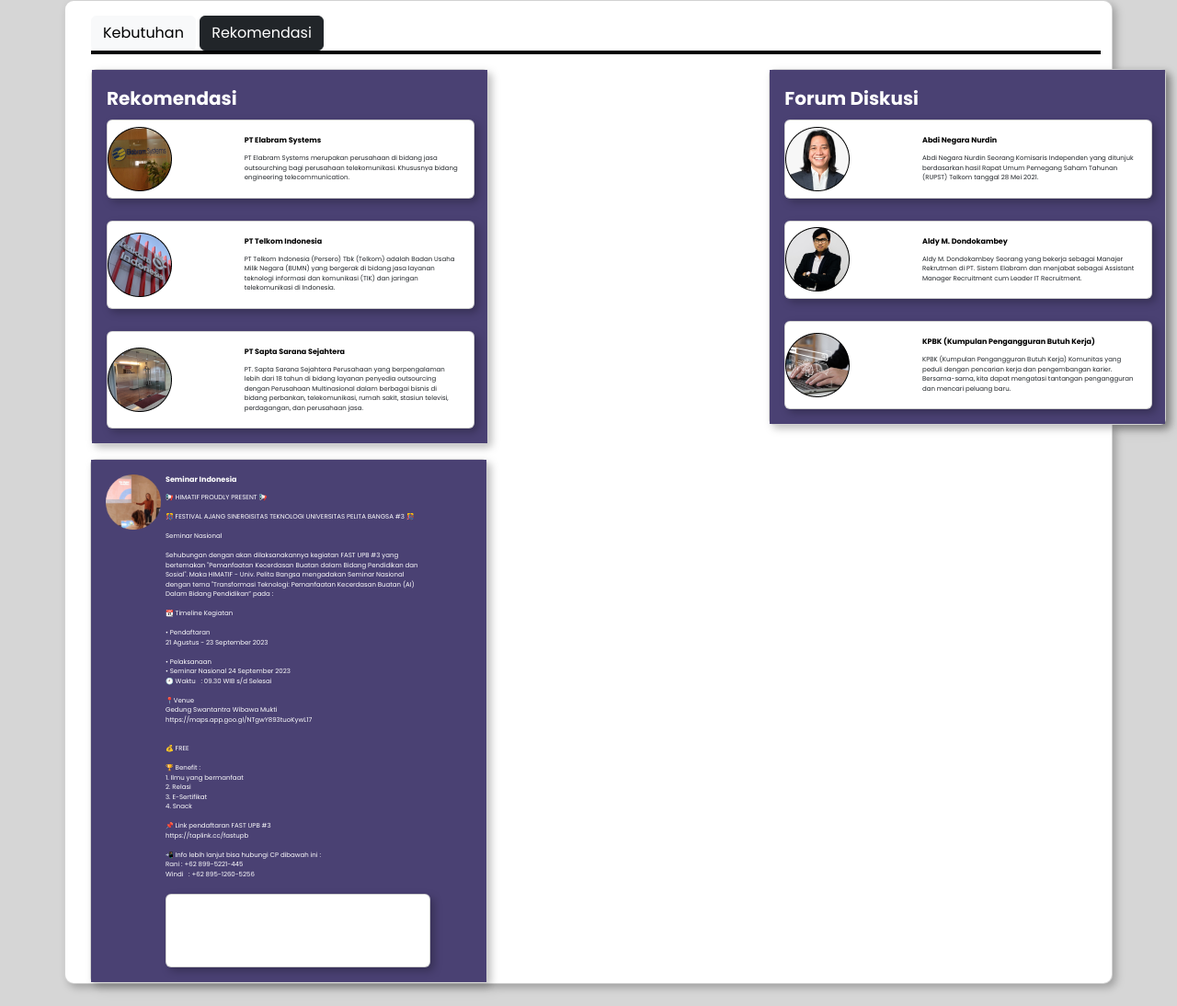
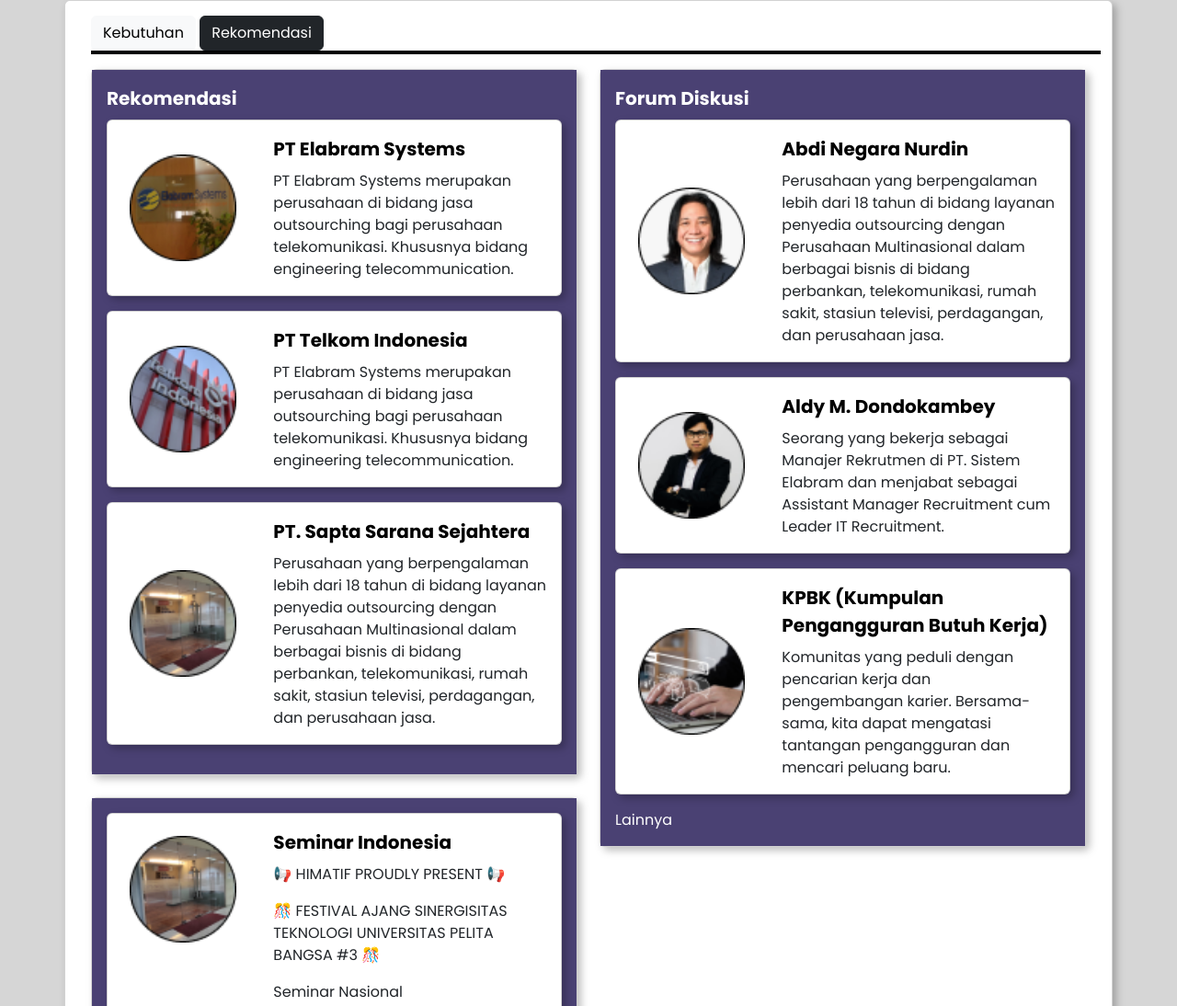
Before and after one commit to SulthanRaghib/symbiofivers, a website: page jelajah-pekerjaan-3.html in a window 1280 px wide. Shown: the part 198-1292 px from the top of the page at 92% size. Drawn offline with nearby package versions, Linux system fonts and the light colour scheme.

Commit message:
update: jelajah pekerjaan page 3

```diff
--- a/jelajah-pekerjaan-3.html
+++ b/jelajah-pekerjaan-3.html
@@ -101,10 +101,10 @@
     <!-- Content -->
     <section class="pekerjaan-auto py-4" id="pekerjaan-auto">
       <div class="container">
-        <div class="row">
+        <div class="row mb-4">
           <div class="col-md-6">
             <a
-              href="jelajah-pekerjaan-1.html"
+              href="jelajah-pekerjaan-2.html"
               class="btn btn-light btn-sm px-4 mb-3"
               ><i class="bi bi-arrow-left"></i> Kembali</a
             >
@@ -128,41 +128,37 @@
           </div>
         </div>
       </div>
-      <br />
 
       <div class="container">
         <div class="row align-items-center justify-content-center">
-          <div
-            class="card col-md-6"
-            style="width: 160rem; height: auto; border-radius: 10px"
-          >
+          <div class="card" style="width: auto">
             <div class="card-body">
-              <button type="button" class="btn btn-light">Kebutuhan</button>
+              <a href="jelajah-pekerjaan-2.html" class="btn btn-light"
+                >Kebutuhan</a
+              >
               <button type="button" class="btn btn-dark">Rekomendasi</button>
               <div class="card-line"></div>
 
               <div class="row">
-                <div class="col-md-8">
-                  <div class="card" style="width: 27rem">
+                <div class="col-md-6">
+                  <div class="card mb-4" style="width: auto">
                     <div class="card-body" style="background-color: #4a4173">
                       <h6 class="card-title text-white">Rekomendasi</h6>
-
-                      <!-- Card di dalam card -->
-                      <div class="card" style="width: 25rem; height: auto">
-                        <div class="row g-0">
-                          <div class="col-md-4 d-flex align-items-center">
+                      <!-- Rekomen 1 -->
+                      <div class="card mb-3" style="max-width: fit-content">
+                        <div class="row g-0 align-items-center">
+                          <div class="col-md-4 px-4">
                             <img
                               src="assets/img/rekomen-1.png"
-                              class="img-fluid"
-                              alt="Rekomendasi"
+                              class="img-fluid rounded-start"
+                              alt="..."
+                              width="150"
                             />
                           </div>
                           <div class="col-md-8">
                             <div class="card-body">
-                              <h5 class="card-title" style="font-size: 8px">
-                                PT Elabram Systems
-                              </h5>
-                              <p class="card-text" style="font-size: 7px">
+                              <h5 class="card-title">PT Elabram Systems</h5>
+                              <p class="card-text">
                                 PT Elabram Systems merupakan perusahaan di
                                 bidang jasa outsourching bagi perusahaan
                                 telekomunikasi. Khususnya bidang engineering
@@ -172,56 +168,55 @@
                           </div>
                         </div>
                       </div>
-                      <br />
 
-                      <div class="card" style="width: 25rem; height: auto">
-                        <div class="row g-0">
-                          <div class="col-md-4 d-flex align-items-center">
+                      <!-- Rekomen 2 -->
+                      <div class="card mb-3" style="max-width: fit-content">
+                        <div class="row g-0 align-items-center">
+                          <div class="col-md-4 px-4">
                             <img
                               src="assets/img/rekomen-2.png"
-                              class="img-fluid"
-                              alt="Rekomendasi"
+                              class="img-fluid rounded-start"
+                              alt="..."
+                              width="150"
                             />
                           </div>
                           <div class="col-md-8">
                             <div class="card-body">
-                              <h5 class="card-title" style="font-size: 8px">
-                                PT Telkom Indonesia
-                              </h5>
-                              <p class="card-text" style="font-size: 7px">
-                                PT Telkom Indonesia (Persero) Tbk (Telkom)
-                                adalah Badan Usaha Milik Negara (BUMN) yang
-                                bergerak di bidang jasa layanan teknologi
-                                informasi dan komunikasi (TIK) dan jaringan
-                                telekomunikasi di Indonesia.
+                              <h5 class="card-title">PT Telkom Indonesia</h5>
+                              <p class="card-text">
+                                PT Elabram Systems merupakan perusahaan di
+                                bidang jasa outsourching bagi perusahaan
+                                telekomunikasi. Khususnya bidang engineering
+                                telecommunication.
                               </p>
                             </div>
                           </div>
                         </div>
                       </div>
-                      <br />
 
-                      <div class="card" style="width: 25rem; height: auto">
-                        <div class="row g-0">
-                          <div class="col-md-4 d-flex align-items-center">
+                      <!-- Rekomen 3 -->
+                      <div class="card mb-3" style="max-width: fit-content">
+                        <div class="row g-0 align-items-center">
+                          <div class="col-md-4 px-4">
                             <img
                               src="assets/img/rekomen-3.png"
-                              class="img-fluid"
-                              alt="Rekomendasi"
+                              class="img-fluid rounded-start"
+                              alt="..."
+                              width="150"
                             />
                           </div>
                           <div class="col-md-8">
                             <div class="card-body">
-                              <h5 class="card-title" style="font-size: 8px">
-                                PT Sapta Sarana Sejahtera
+                              <h5 class="card-title">
+                                PT. Sapta Sarana Sejahtera
                               </h5>
-                              <p class="card-text" style="font-size: 7px">
-                                PT. Sapta Sarana Sejahtera Perusahaan yang
-                                berpengalaman lebih dari 18 tahun di bidang
-                                layanan penyedia outsourcing dengan Perusahaan
-                                Multinasional dalam berbagai bisnis di bidang
-                                perbankan, telekomunikasi, rumah sakit, stasiun
-                                televisi, perdagangan, dan perusahaan jasa.
+                              <p class="card-text">
+                                Perusahaan yang berpengalaman lebih dari 18
+                                tahun di bidang layanan penyedia outsourcing
+                                dengan Perusahaan Multinasional dalam berbagai
+                                bisnis di bidang perbankan, telekomunikasi,
+                                rumah sakit, stasiun televisi, perdagangan, dan
+                                perusahaan jasa.
                               </p>
                             </div>
                           </div>
@@ -229,80 +224,161 @@
                       </div>
                     </div>
                   </div>
-                </div>
 
-                <div class="col-md-4">
-                  <div class="card" style="width: 27rem">
+                  <!-- Seminar -->
+                  <div class="card" style="width: auto">
                     <div class="card-body" style="background-color: #4a4173">
-                      <h6 class="card-title text-white">Forum Diskusi</h6>
-                      <div class="card" style="width: 25rem">
-                        <div class="row g-0">
-                          <div class="col-md-4 d-flex align-items-center">
+                      <div class="card mb-3" style="max-width: fit-content">
+                        <div class="row g-0 align-items-start">
+                          <div class="col-md-4 px-4">
                             <img
-                              src="assets/img/forum-dis-1.png"
-                              class="img-fluid"
-                              alt="Rekomendasi"
+                              src="assets/img/rekomen-3.png"
+                              class="img-fluid rounded-start pt-4"
+                              alt="..."
+                              width="150"
                             />
                           </div>
                           <div class="col-md-8">
                             <div class="card-body">
-                              <h5 class="card-title" style="font-size: 8px">
-                                Abdi Negara Nurdin
-                              </h5>
-                              <p class="card-text" style="font-size: 7px">
-                                Abdi Negara Nurdin Seorang Komisaris Independen
-                                yang ditunjuk berdasarkan hasil Rapat Umum
-                                Pemegang Saham Tahunan (RUPST) Telkom tanggal 28
-                                Mei 2021.
+                              <h5 class="card-title">Seminar Indonesia</h5>
+                              <p>📢 HIMATIF PROUDLY PRESENT 📢</p>
+                              <p>
+                                🎊 FESTIVAL AJANG SINERGISITAS TEKNOLOGI
+                                UNIVERSITAS PELITA BANGSA #3 🎊
+                              </p>
+                              <p>Seminar Nasional</p>
+                              <p>
+                                Sehubungan dengan akan dilaksanakannya kegiatan
+                                FAST UPB #3 yang bertemakan "Pemanfaatan
+                                Kecerdasan Buatan dalam Bidang Pendidikan dan
+                                Sosial". Maka HIMATIF - Univ. Pelita Bangsa
+                                mengadakan Seminar Nasional dengan tema
+                                "Transformasi Teknologi: Pemanfaatan Kecerdasan
+                                Buatan (AI) Dalam Bidang Pendidikan” pada :
+                              </p>
+                              <p>📆 Timeline Kegiatan</p>
+                              <p class="mb-0">• Pendaftaran</p>
+                              <p>21 Agustus - 23 September 2023</p>
+
+                              <p class="mb-0">• Pelaksanaan Seminar Nasional</p>
+                              <p class="mb-0">24 September 2023</p>
+                              <p>🕘 Waktu : 09.30 WIB s/d Selesai</p>
+
+                              <p class="mb-0">📍Venue</p>
+                              <p class="mb-0">Gedung Swantantra Wibawa Mukti</p>
+                              <p>
+                                <a
+                                  href="https://maps.app.goo.gl/NTgwY893tuoKywL17"
+                                  class="text-decoration-none"
+                                  >Link Maps</a
+                                >
+                              </p>
+
+                              <p>💰 FREE</p>
+
+                              <p class="mb-0">🏆 Benefit :</p>
+                              <p class="mb-0">1. Ilmu yang bermanfaat</p>
+                              <p class="mb-0">2. Relasi</p>
+                              <p class="mb-0">3. E-Sertifikat</p>
+                              <p>4. Snack</p>
+
+                              <p class="mb-0">
+                                📌 Link pendaftaran FAST UPB #3
+                              </p>
+                              <p>
+                                <a
+                                  href=" https://taplink.cc/fastupb"
+                                  class="text-decoration-none"
+                                  >Daftar disini</a
+                                >
+                              </p>
+
+                              <p class="mb-0">
+                                📲 Info lebih lanjut bisa hubungi CP dibawah ini
+                                :
+                              </p>
+                              <p class="mb-0">Rani : +62 899-5221-445</p>
+                              <p>Windi : +62 895-1260-5256</p>
+                            </div>
+                          </div>
+                        </div>
+                      </div>
+                    </div>
+                  </div>
+                </div>
+                <div class="col-md-6">
+                  <div class="card" style="width: auto">
+                    <div class="card-body" style="background-color: #4a4173">
+                      <h6 class="card-title text-white">Forum Diskusi</h6>
+                      <!-- Diskus 1 -->
+                      <div class="card mb-3" style="max-width: fit-content">
+                        <div class="row g-0 align-items-center">
+                          <div class="col-md-4 px-4">
+                            <img
+                              src="assets/img/forum-dis-1.png"
+                              class="img-fluid rounded-start"
+                              alt="..."
+                              width="150"
+                            />
+                          </div>
+                          <div class="col-md-8">
+                            <div class="card-body">
+                              <h5 class="card-title">Abdi Negara Nurdin</h5>
+                              <p class="card-text">
+                                Perusahaan yang berpengalaman lebih dari 18
+                                tahun di bidang layanan penyedia outsourcing
+                                dengan Perusahaan Multinasional dalam berbagai
+                                bisnis di bidang perbankan, telekomunikasi,
+                                rumah sakit, stasiun televisi, perdagangan, dan
+                                perusahaan jasa.
                               </p>
                             </div>
                           </div>
                         </div>
                       </div>
-                      <br />
 
-                      <div class="card" style="width: 25rem; height: auto">
-                        <div class="row g-0">
-                          <div class="col-md-4 d-flex align-items-center">
+                      <!-- Diskus 2 -->
+                      <div class="card mb-3" style="max-width: fit-content">
+                        <div class="row g-0 align-items-center">
+                          <div class="col-md-4 px-4">
                             <img
                               src="assets/img/forum-dis-2.png"
-                              class="img-fluid"
-                              alt="Rekomendasi"
+                              class="img-fluid rounded-start"
+                              alt="..."
+                              width="150"
                             />
                           </div>
                           <div class="col-md-8">
                             <div class="card-body">
-                              <h5 class="card-title" style="font-size: 8px">
-                                Aldy M. Dondokambey
-                              </h5>
-                              <p class="card-text" style="font-size: 7px">
-                                Aldy M. Dondokambey Seorang yang bekerja sebagai
-                                Manajer Rekrutmen di PT. Sistem Elabram dan
-                                menjabat sebagai Assistant Manager Recruitment
-                                cum Leader IT Recruitment.
+                              <h5 class="card-title">Aldy M. Dondokambey</h5>
+                              <p class="card-text">
+                                Seorang yang bekerja sebagai Manajer Rekrutmen
+                                di PT. Sistem Elabram dan menjabat sebagai
+                                Assistant Manager Recruitment cum Leader IT
+                                Recruitment.
                               </p>
                             </div>
                           </div>
                         </div>
                       </div>
-                      <br />
 
-                      <div class="card" style="width: 25rem; height: auto">
-                        <div class="row g-0">
-                          <div class="col-md-4 d-flex align-items-center">
+                      <!-- Diskus 3 -->
+                      <div class="card mb-3" style="max-width: fit-content">
+                        <div class="row g-0 align-items-center">
+                          <div class="col-md-4 px-4">
                             <img
                               src="assets/img/forum-dis-3.png"
-                              class="img-fluid"
-                              alt="Rekomendasi"
+                              class="img-fluid rounded-start"
+                              alt="..."
+                              width="150"
                             />
                           </div>
                           <div class="col-md-8">
                             <div class="card-body">
-                              <h5 class="card-title" style="font-size: 8px">
+                              <h5 class="card-title">
                                 KPBK (Kumpulan Pengangguran Butuh Kerja)
                               </h5>
-                              <p class="card-text" style="font-size: 7px">
-                                KPBK (Kumpulan Pengangguran Butuh Kerja)
+                              <p class="card-text">
                                 Komunitas yang peduli dengan pencarian kerja dan
                                 pengembangan karier. Bersama-sama, kita dapat
                                 mengatasi tantangan pengangguran dan mencari
@@ -312,69 +388,10 @@
                           </div>
                         </div>
                       </div>
-                    </div>
-                  </div>
-                </div>
-              </div>
-            </div>
 
-            <div class="row">
-              <div class="col-md-6">
-                <div class="card" style="width: 27rem; margin-left: 15px">
-                  <div
-                    class="card-body"
-                    style="
-                      background-color: #4a4173;
-                      display: flex;
-                      color: white;
-                    "
-                  >
-                    <div class="col-md-4 d-flex align-items-start">
-                      <img
-                        src="assets/img/rekomend-4.png"
-                        class="img-fluid"
-                        alt="Rekomendasi"
-                        style="flex: 1; width: 60px; margin-right: 5px"
-                      />
-                      <div style="flex: auto">
-                        <h5
-                          class="card-title"
-                          style="font-size: 8px; color: white"
-                        >
-                          Seminar Indonesia
-                        </h5>
-                        <p class="card-text" style="font-size: 7px">
-                          📢 HIMATIF PROUDLY PRESENT 📢<br /><br />🎊 FESTIVAL
-                          AJANG SINERGISITAS TEKNOLOGI UNIVERSITAS PELITA BANGSA
-                          #3 🎊<br /><br />Seminar Nasional<br /><br />Sehubungan
-                          dengan akan dilaksanakannya kegiatan FAST UPB #3 yang
-                          bertemakan &#34;Pemanfaatan Kecerdasan Buatan dalam
-                          Bidang Pendidikan dan Sosial&#34;. Maka HIMATIF -
-                          Univ. Pelita Bangsa mengadakan Seminar Nasional dengan
-                          tema &#34;Transformasi Teknologi: Pemanfaatan
-                          Kecerdasan Buatan (AI) Dalam Bidang Pendidikan” pada
-                          :<br /><br />📆 Timeline Kegiatan<br /><br />•
-                          Pendaftaran<br />21 Agustus - 23 September 2023<br /><br />•
-                          Pelaksanaan<br />• Seminar Nasional 24 September
-                          2023<br />🕘 Waktu&nbsp;&nbsp; : 09.30 WIB s/d
-                          Selesai<br /><br />📍Venue<br />Gedung Swantantra
-                          Wibawa Mukti<br />https://maps.app.goo.gl/NTgwY893tuoKywL17<br /><br /><br />💰
-                          FREE<br /><br />🏆 Benefit : <br />1. Ilmu yang
-                          bermanfaat<br />2. Relasi<br />3. E-Sertifikat<br />4.
-                          Snack<br /><br />📌 Link pendaftaran FAST UPB #3
-                          <br />https://taplink.cc/fastupb <br /><br />📲 Info
-                          lebih lanjut bisa hubungi CP dibawah ini :<br />Rani :
-                          +62 899-5221-445<br />Windi&nbsp;&nbsp; : +62
-                          895-1260-5256
-                        </p>
-                        <div class="card" style="width: 18rem; height: 5rem">
-                          <div class="row g-0">
-                            <div
-                              class="col-md-4 d-flex align-items-center"
-                            ></div>
-                          </div>
-                        </div>
-                      </div>
+                      <a href="#lainnya" class="text-decoration-none">
+                        <p class="card-text text-white">Lainnya</p></a
+                      >
                     </div>
                   </div>
                 </div>
```
Also changed, not shown: jelajah-pekerjaan-2.html (+3 -1 lines).
